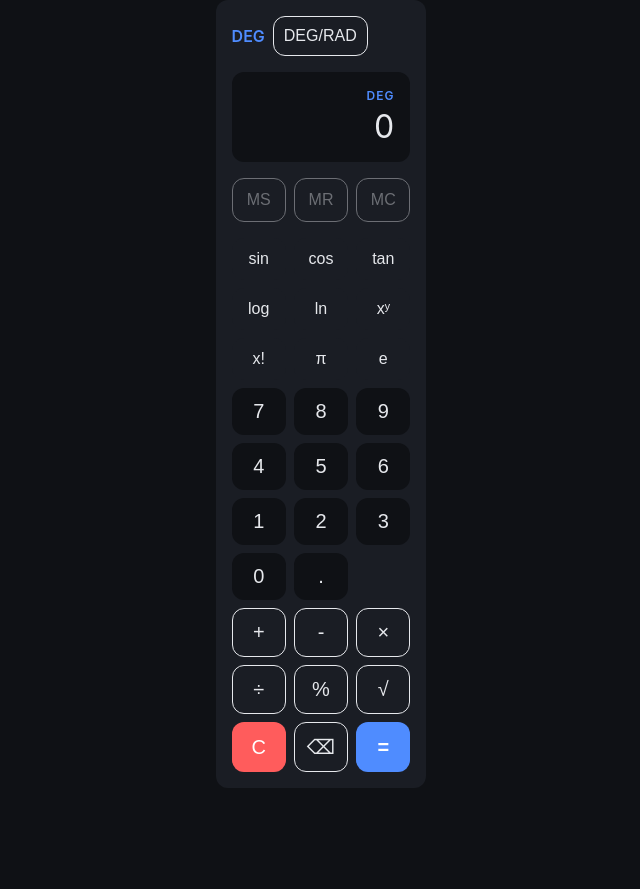
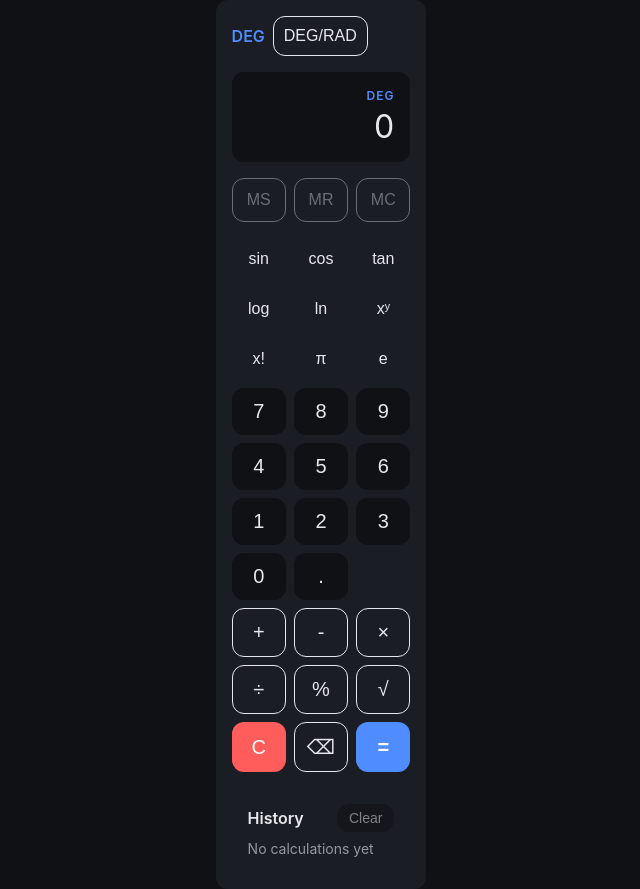
Before and after one commit to RaviTeja-Nexgile/scientific--clculator, a React (Vite) app: page / in a window 1280 px wide. Shown: the whole page, without its empty margins (319-959 px from the left). Before the commit the page ends 800 px from the top, so only its background shows below. Built offline with nearby package versions, Linux system fonts and the light colour scheme.

Commit message:
History panel (#7)
Fixes #7

```diff
--- a/src/components/Calculator.tsx
+++ b/src/components/Calculator.tsx
@@ -2,6 +2,10 @@ import { useCallback, useEffect, useState } from "react";
 import { evaluate, type AngleMode } from "../evaluator/evaluate";
 import AngleModeToggle from "./AngleModeToggle";
 import Display from "./Display";
+import HistoryPanel, {
+  addHistoryEntry,
+  type HistoryEntry,
+} from "./HistoryPanel";
 import Keypad from "./Keypad";
 import MemoryButtons from "./MemoryButtons";
 import styles from "./Calculator.module.css";
@@ -19,6 +23,7 @@ export default function Calculator() {
   const [result, setResult] = useState<number | null>(null);
   const [error, setError] = useState<string | null>(null);
   const [mode, setMode] = useState<AngleMode>(DEFAULT_MODE);
+  const [history, setHistory] = useState<HistoryEntry[]>([]);
 
   const append = useCallback((value: string) => {
     setExpression((prev) => prev + value);
@@ -43,11 +48,24 @@ export default function Calculator() {
     if (typeof value === "number") {
       setResult(value);
       setError(null);
+      setHistory((prev) =>
+        addHistoryEntry(prev, { expression, result: value }),
+      );
     } else {
       setResult(null);
       setError(value.message);
     }
   }, [expression, mode]);
+
+  const selectHistory = useCallback((entry: HistoryEntry) => {
+    setExpression(entry.expression);
+    setResult(entry.result);
+    setError(null);
+  }, []);
+
+  const clearHistory = useCallback(() => {
+    setHistory([]);
+  }, []);
 
   const recall = useCallback(
     (value: number) => {
@@ -114,6 +132,11 @@ export default function Calculator() {
         onClear={clear}
         onDelete={deleteLast}
       />
+      <HistoryPanel
+        history={history}
+        onSelect={selectHistory}
+        onClear={clearHistory}
+      />
     </div>
   );
 }
--- /dev/null
+++ b/src/components/HistoryPanel.module.css
@@ -0,0 +1,108 @@
+.panel {
+  display: flex;
+  flex-direction: column;
+  gap: var(--spacing);
+  background: var(--surface);
+  border-radius: var(--radius);
+  padding: calc(var(--spacing) * 2);
+}
+
+.header {
+  display: flex;
+  align-items: center;
+  justify-content: space-between;
+}
+
+.title {
+  margin: 0;
+  font-size: 1rem;
+  font-weight: 600;
+}
+
+.clear {
+  padding: calc(var(--spacing) * 0.75) calc(var(--spacing) * 1.5);
+  font-size: 0.875rem;
+  border: none;
+  border-radius: var(--radius);
+  background: var(--background);
+  color: var(--text);
+  cursor: pointer;
+  transition: filter 0.1s ease;
+}
+
+.clear:hover:not(:disabled) {
+  filter: brightness(1.2);
+}
+
+.clear:active:not(:disabled) {
+  filter: brightness(0.85);
+}
+
+.clear:focus-visible {
+  outline: 2px solid var(--primary);
+  outline-offset: 2px;
+}
+
+.clear:disabled {
+  opacity: 0.5;
+  cursor: default;
+}
+
+.empty {
+  margin: 0;
+  color: var(--text);
+  opacity: 0.6;
+  font-size: 0.875rem;
+}
+
+.list {
+  list-style: none;
+  margin: 0;
+  padding: 0;
+  display: flex;
+  flex-direction: column;
+  gap: var(--spacing);
+  max-height: 20rem;
+  overflow-y: auto;
+}
+
+.entry {
+  display: flex;
+  flex-direction: column;
+  align-items: flex-end;
+  gap: calc(var(--spacing) * 0.5);
+  width: 100%;
+  padding: calc(var(--spacing) * 1.25);
+  border: none;
+  border-radius: var(--radius);
+  background: var(--background);
+  color: var(--text);
+  cursor: pointer;
+  text-align: right;
+  transition: filter 0.1s ease;
+}
+
+.entry:hover {
+  filter: brightness(1.2);
+}
+
+.entry:active {
+  filter: brightness(0.85);
+}
+
+.entry:focus-visible {
+  outline: 2px solid var(--primary);
+  outline-offset: 2px;
+}
+
+.expression {
+  font-size: 0.875rem;
+  opacity: 0.7;
+  word-break: break-all;
+}
+
+.result {
+  font-size: 1.125rem;
+  font-variant-numeric: tabular-nums;
+  font-weight: 600;
+}
--- /dev/null
+++ b/src/components/HistoryPanel.tsx
@@ -0,0 +1,75 @@
+import styles from "./HistoryPanel.module.css";
+
+/** A single past calculation: the expression and its numeric result. */
+export interface HistoryEntry {
+  expression: string;
+  result: number;
+}
+
+/** The maximum number of calculations the history keeps. */
+export const HISTORY_LIMIT = 50;
+
+/**
+ * Add a completed calculation to the history, most recent first, keeping only
+ * the `HISTORY_LIMIT` most recent entries (criterion 5.1 and 5.5).
+ */
+export function addHistoryEntry(
+  history: HistoryEntry[],
+  entry: HistoryEntry,
+): HistoryEntry[] {
+  return [entry, ...history].slice(0, HISTORY_LIMIT);
+}
+
+export interface HistoryPanelProps {
+  /** Past calculations, most recent first. */
+  history: HistoryEntry[];
+  /** Called when the user clicks a past calculation to reuse its expression. */
+  onSelect: (entry: HistoryEntry) => void;
+  /** Called when the user clears the history. */
+  onClear: () => void;
+}
+
+/**
+ * The list of past calculations, most recent first, with click-to-reuse and a
+ * clear button (criteria 5.2, 5.3 and 5.4).
+ */
+export default function HistoryPanel({
+  history,
+  onSelect,
+  onClear,
+}: HistoryPanelProps) {
+  return (
+    <section className={styles.panel} aria-label="History">
+      <header className={styles.header}>
+        <h2 className={styles.title}>History</h2>
+        <button
+          type="button"
+          className={styles.clear}
+          onClick={onClear}
+          disabled={history.length === 0}
+        >
+          Clear
+        </button>
+      </header>
+
+      {history.length === 0 ? (
+        <p className={styles.empty}>No calculations yet</p>
+      ) : (
+        <ol className={styles.list}>
+          {history.map((entry, index) => (
+            <li key={`${entry.expression}-${entry.result}-${index}`}>
+              <button
+                type="button"
+                className={styles.entry}
+                onClick={() => onSelect(entry)}
+              >
+                <span className={styles.expression}>{entry.expression}</span>
+                <span className={styles.result}>= {entry.result}</span>
+              </button>
+            </li>
+          ))}
+        </ol>
+      )}
+    </section>
+  );
+}
```
Also changed, not shown: 2 other files (tests, documents, lock files or other folders).
